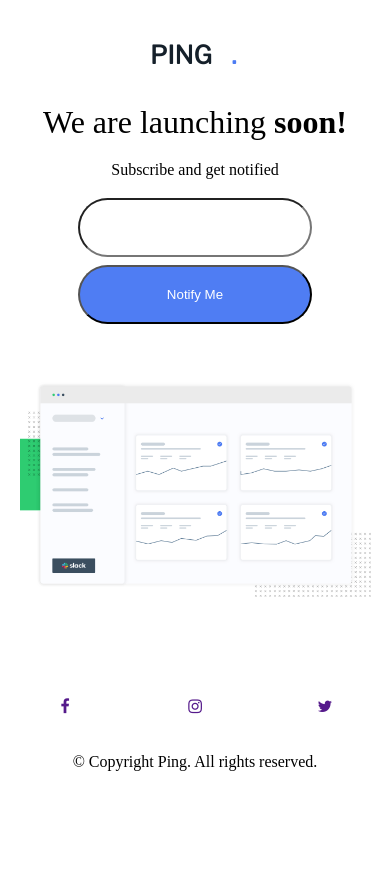
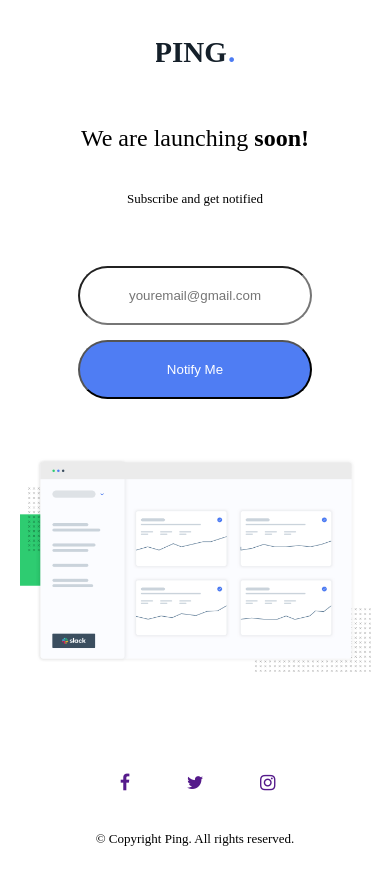
Before and after one commit to ChamuMutezva/Ping-single-column-coming-soon-page, a plain HTML site: page index.html in a window 390 px wide. Before the commit the page ends 844 px from the top, so only its background shows below. Drawn offline with nearby package versions, Linux system fonts and the light colour scheme.

Commit message:
feat: desktop initial layout

```diff
--- a/index.html
+++ b/index.html
@@ -27,15 +27,18 @@
 <body>
   <div id="page_wrapper">
     <header>
+      <!--
       <svg width="86" height="26" xmlns="http://www.w3.org/2000/svg"><text transform="translate(-677 -86)" fill="none"
           fill-rule="evenodd" font-family="LibreFranklin-Bold, Libre Franklin" font-size="32" font-weight="bold">
           <tspan x="675" y="111" fill="#15202A">PING</tspan>
           <tspan x="756.312" y="111" fill="#4C7BF3">.</tspan>
         </text>
       </svg>
+    -->
+    <img src="images/logo.svg" class="logo">
       <h1>We are launching <strong>soon!</strong></h1>
       <p>Subscribe and get notified</p>
-      <input type="email" class="emailing" required>
+      <input type="email" class="emailing" placeholder="youremail@gmail.com" required>
       <input type="button" value="Notify Me" class="notify">
     </header>
     <main>
@@ -49,8 +52,8 @@
 
       <div class="socialIcons">
         <a href="" class="fa fa-facebook-f" rel="noopener"></a>
+        <a href="" class="fa fa-twitter" rel="noopener"></a>
         <a href="" class="fa fa-instagram" rel="noopener"></a>
-        <a href="" class="fa fa-twitter" rel="noopener"></a>
       </div>
       <p>
         &copy; Copyright Ping. All rights reserved.
--- a/main.css
+++ b/main.css
@@ -4,26 +4,37 @@
     box-sizing: border-box;
 }
 
+
 h1 {
     font-weight: 300;
-    margin-bottom: 5%;
+    margin-bottom: 2%;
+    font-size: x-large;
 }
 
 body {
     text-align: center;
 }
 
+header img {
+    width: 10%;
+}
 
 input.emailing {
     margin: 5% auto 2%;
-    width: 60%;
+    width: 30%;
     height: 7vh;
     border-radius: 30px;
+    text-align: center;
+}
+
+p {
+    font-size: large;
+    margin: 0 auto;
 }
 
 img {
-    width: 90%;
-    margin: 10% auto 15%;
+    width: 60%;
+    margin: 5% auto 5%;
 }
 
 svg {
@@ -34,13 +45,11 @@ svg {
 
 svg * {
     font-size: 25px;
-    transform: translate(0.5);
 }
 
 input.notify {
-    display: block;
-    margin: 0 auto 5%;
-    width: 60%;
+    margin: 2% auto 5%;
+    width: 20%;
     height: 7vh;
     border-radius: 30px;
     background-color: hsl(223, 87%, 63%);
@@ -48,21 +57,74 @@ input.notify {
 }
 
 footer {
-    margin-top: 10%;
-    margin-bottom: 10%;
+    margin-top: 5%;
+    margin-bottom: 5%;
 }
 
-footer p{
+footer p {
     font-weight: 300;
 }
+
 .socialIcons {
     display: grid;
     grid-template-columns: 1fr 1fr 1fr;
-    margin-bottom: 10%;
-    /* text-decoration: none; */
+    margin-bottom: 5%;
 }
 
 a.fa {
     text-decoration: none;
+    font-size: large;
 }
-@media only screen and (max-width: 655px) {}
+
+a.fa.fa-facebook-f {
+    justify-self: right;
+}
+
+a.fa.fa-instagram {
+    justify-self: left;
+}
+
+@media only screen and (max-width: 655px) {
+    header img {
+        width: 20%;
+    }
+
+    img {
+        width: 90%;
+        margin: 10% auto 15%;
+    }
+
+    p {
+        font-size: small;
+        margin: 10% auto;
+    }
+
+    h1 {
+        margin-bottom: 5%;
+        font-size: x-large;
+    }
+
+    input.emailing {
+        width: 60%;
+    }
+
+    input.notify {
+        display: block;
+        width: 60%;
+
+    }
+
+    img {
+        width: 90%;
+    }
+
+    footer {
+        margin-top: 10%;
+        margin-bottom: 10%;
+    }
+
+    .socialIcons {
+        margin-bottom: 10%;
+    }
+
+}
```
